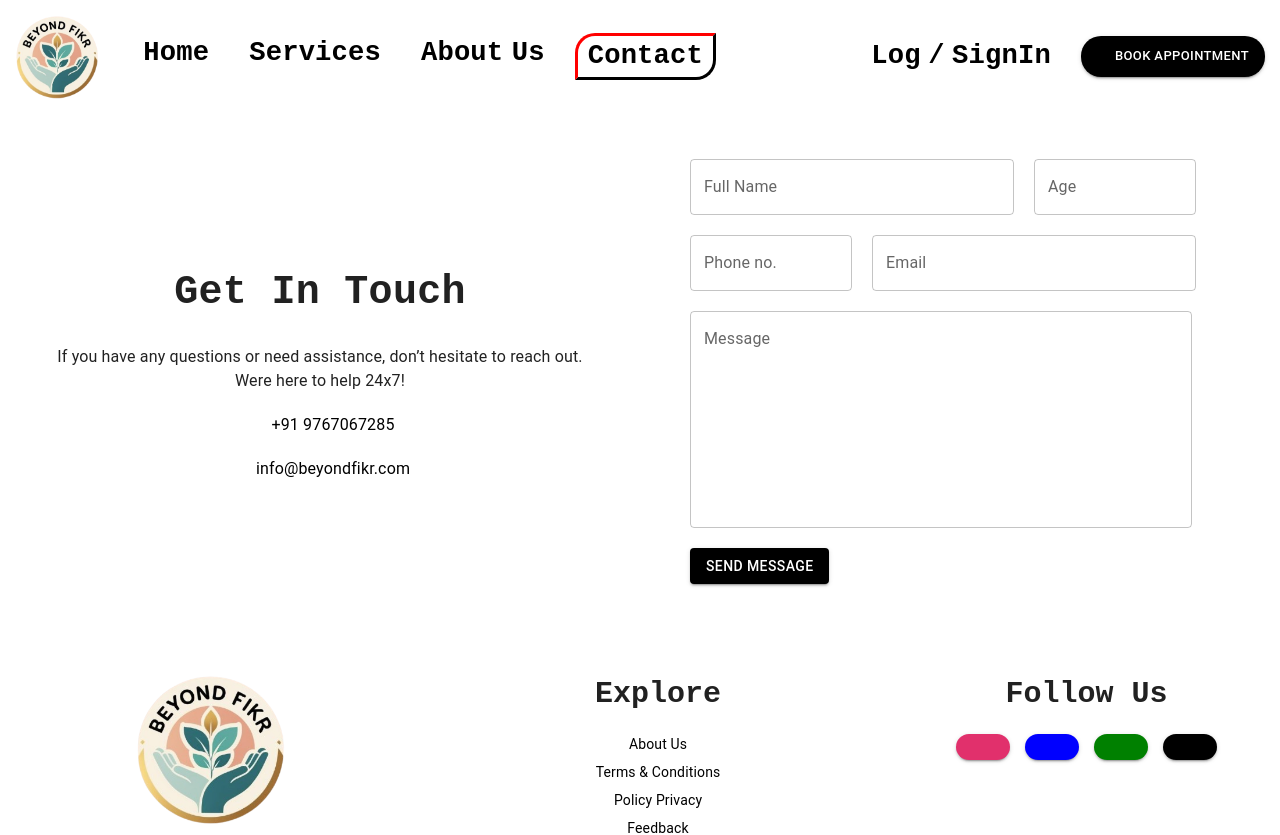
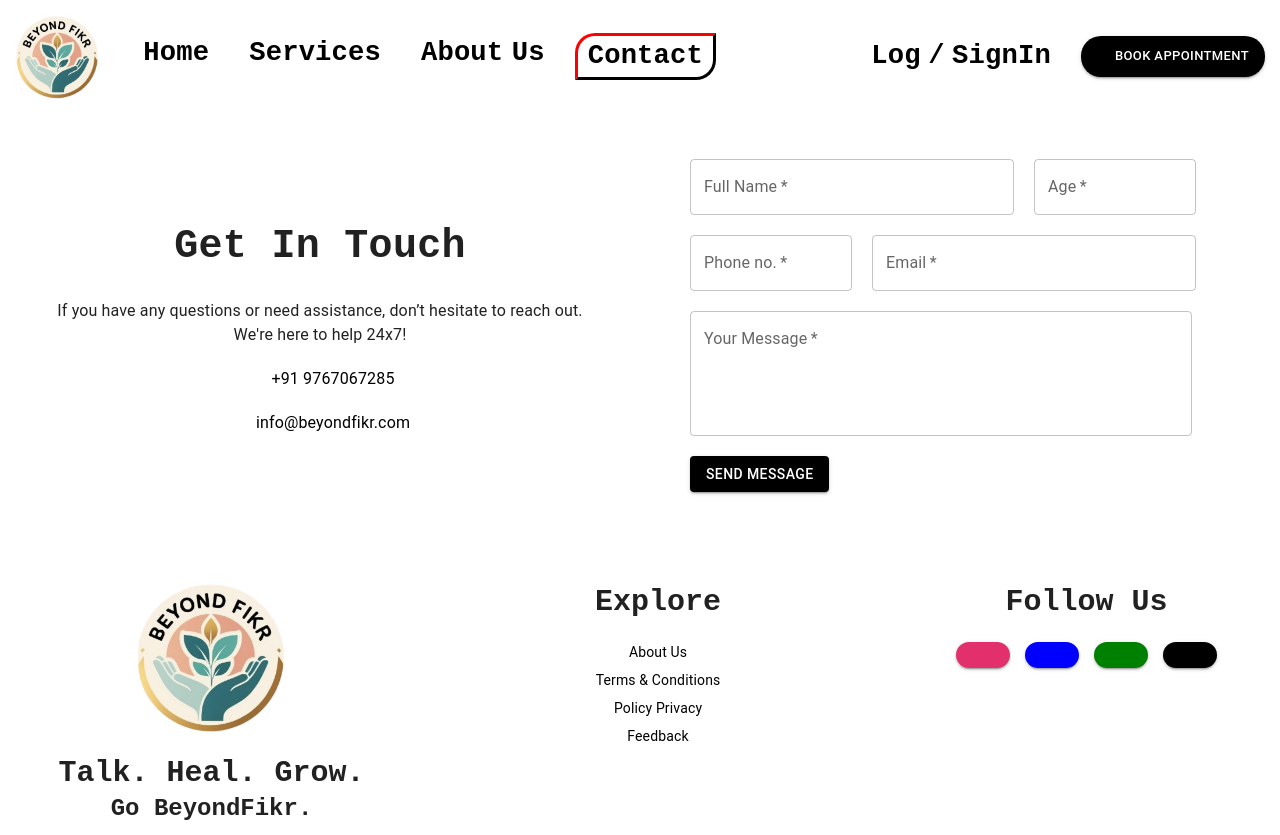
Before and after one commit to Razaumar3124/BeyondFikr, a React (Vite) app: page /contact in a window 1280 px wide. Shown: the top 835 px of the page. Built offline with nearby package versions, Linux system fonts and the light colour scheme; some icons are missing.

Commit message:
contact message part is also done

```diff
--- a/package.json
+++ b/package.json
@@ -10,6 +10,7 @@
     "preview": "vite preview"
   },
   "dependencies": {
+    "@emailjs/browser": "^4.4.1",
     "@emotion/react": "^11.14.0",
     "@emotion/styled": "^11.14.0",
     "@mui/icons-material": "^7.1.1",
--- a/src/Pages/ContactPage/ContactSec1.jsx
+++ b/src/Pages/ContactPage/ContactSec1.jsx
@@ -1,12 +1,14 @@
-import { Box, Button, TextField, Typography, useTheme } from '@mui/material'
+import { Box, Button, TextField, Typography, useTheme } from '@mui/material';
 import CallIcon from '@mui/icons-material/Call';
 import MailIcon from '@mui/icons-material/Mail';
-import React from 'react'
+import React, { useRef } from 'react';
+import emailjs from '@emailjs/browser';
 import { NavLink } from 'react-router-dom';
+import { toast } from 'react-toastify';
 
 const ContactSec1 = () => {
-
     const theme = useTheme();
+    const formData = useRef();
 
     const contactList = [
         {
@@ -19,35 +21,93 @@
             icon: <MailIcon />,
             msg: "info@beyondfikr.com"
         },
-    ]
+    ];
+
+    const sendEmail = (e) => {
+        e.preventDefault();
+
+        const full_name = formData.current.full_name.value;
+        const age = formData.current.age.value;
+        const phone_no = formData.current.phone_no.value;
+        const email = formData.current.email.value;
+        const msg = formData.current.msg.value;
+        const time_date = new Date().toLocaleString();
+
+        const finalMessage = `
+            Name: ${full_name}
+            Age: ${age}
+            Phone: ${phone_no}
+            Email: ${email}
+            Date/Time: ${time_date}
+
+            Message:
+            ${msg}
+        `;
+
+        formData.current.message.value = finalMessage;
+
+        emailjs.sendForm(
+            "service_mrend73",
+            "template_fybydry",
+            formData.current,
+            "-5QdY6eATwnYzbVf5"
+        ).then(
+            () => {
+                toast.success("Message Sent Successfully!", {
+                    position: "top-center"
+                });
+            },
+            (error) => {
+                toast.error("Failed to send message, please try again.", {
+                    position: "top-center"
+                });
+            }
+        );
+    };
 
     return (
+        <Box sx={{ display: "flex", flexWrap: "wrap" }}>
             <Box
-    sx={{display: "flex",flexWrap: "wrap"}}
-    >
-        <Box
-        sx={{width: {xs: "100%",md: "50%"},padding: "50px",display: "flex",flexDirection: "column",alignItems: "center",justifyContent: {xs: "normal",md: "center"},gap: "20px"}}
+                sx={{
+                    width: { xs: "100%", md: "50%" },
+                    padding: "50px",
+                    display: "flex",
+                    flexDirection: "column",
+                    alignItems: "center",
+                    justifyContent: { xs: "normal", md: "center" },
+                    gap: "20px"
+                }}
             >
                 <Typography
-            variant='h6'
-            sx={{fontFamily: theme.palette.custom.fontfamily,fontWeight: "bold",fontSize: "40px"}}
+                    variant="h6"
+                    sx={{
+                        fontFamily: theme.palette.custom?.fontfamily,
+                        fontWeight: "bold",
+                        fontSize: "40px"
+                    }}
                 >
                     Get In Touch
                 </Typography>
                 <Typography
-            variant='body1'
-            sx={{display: "flex",justifyContent: "center",alignItems: "center",textAlign: "center"}}
+                    variant="body1"
+                    sx={{
+                        display: "flex",
+                        justifyContent: "center",
+                        alignItems: "center",
+                        textAlign: "center"
+                    }}
                 >
-                If you have any questions or need assistance, don’t hesitate to reach out. Were here to help 24x7!
+                    If you have any questions or need assistance, don’t hesitate to reach out. We're here to help 24x7!
                 </Typography>
-            {contactList.map((val,i)=>(
+                {contactList.map((val, i) => (
                     <NavLink
+                        key={i}
                         to={val.path}
-               style={{textDecorationLine: "none", color: "black"}}
+                        style={{ textDecorationLine: "none", color: "black" }}
                     >
                         <Typography
-                    variant='body1'
-                    sx={{display: "flex",alignItems: "center",gap: "10px"}}
+                            variant="body1"
+                            sx={{ display: "flex", alignItems: "center", gap: "10px" }}
                         >
                             {val.icon} {val.msg}
                         </Typography>
@@ -56,50 +116,71 @@
             </Box>
             <Box
                 component="form"
-        sx={{width: {xs: "100%",md: "50%"},padding: {xs: "30px",md: "50px"},display: "flex",flexWrap: "wrap",gap: "20px"}}
+                ref={formData}
+                onSubmit={sendEmail}
+                sx={{
+                    width: { xs: "100%", md: "50%" },
+                    padding: { xs: "30px", md: "50px" },
+                    display: "flex",
+                    flexWrap: "wrap",
+                    gap: "20px"
+                }}
             >
                 <TextField
-            variant='outlined'
+                    variant="outlined"
                     label="Full Name"
-            sx={{width: {xs: "100%",md: "60%"}}}
+                    name="full_name"
+                    required
+                    sx={{ width: { xs: "100%", md: "60%" } }}
                 />
 
                 <TextField
-            variant='outlined'
+                    variant="outlined"
                     label="Age"
-            sx={{width: {xs: "20%",md: "30%"}}}
+                    name="age"
+                    required
+                    sx={{ width: { xs: "20%", md: "30%" } }}
                 />
 
                 <TextField
-            variant='outlined'
+                    variant="outlined"
                     label="Phone no."
-            sx={{width: {xs: "73.5%",sm: "76%",md: "30%"}}}
+                    name="phone_no"
+                    required
+                    sx={{ width: { xs: "73.5%", sm: "76%", md: "30%" } }}
                 />
 
                 <TextField
-            variant='outlined'
+                    variant="outlined"
                     label="Email"
-            sx={{width: {xs: "100%",md: "60%"}}}
+                    name="email"
+                    required
+                    sx={{ width: { xs: "100%", md: "60%" } }}
                 />
 
                 <TextField
                     multiline
-            rows={8}
-            variant='outlined'
-            label="Message"
-            sx={{width: {xs: "100%",md: "93%"}}}
+                    rows={4}
+                    variant="outlined"
+                    label="Your Message"
+                    name="msg"
+                    required
+                    sx={{ width: { xs: "100%", md: "93%" } }}
                 />
 
+                {/* Hidden final message textarea */}
+                <textarea name="message" style={{ display: "none" }} readOnly />
+
                 <Button
-            variant='contained'
-            sx={{color: "white",bgcolor: "black"}}
+                    variant="contained"
+                    type="submit"
+                    sx={{ color: "white", bgcolor: "black" }}
                 >
                     Send Message
                 </Button>
-
             </Box>
         </Box>
-    )
-}
+    );
+};
 
-export default ContactSec1
+export default ContactSec1;
```
Also changed, not shown: 1 other file (tests, documents, lock files or other folders). Lines whose indentation alone changed are shown as unchanged.
